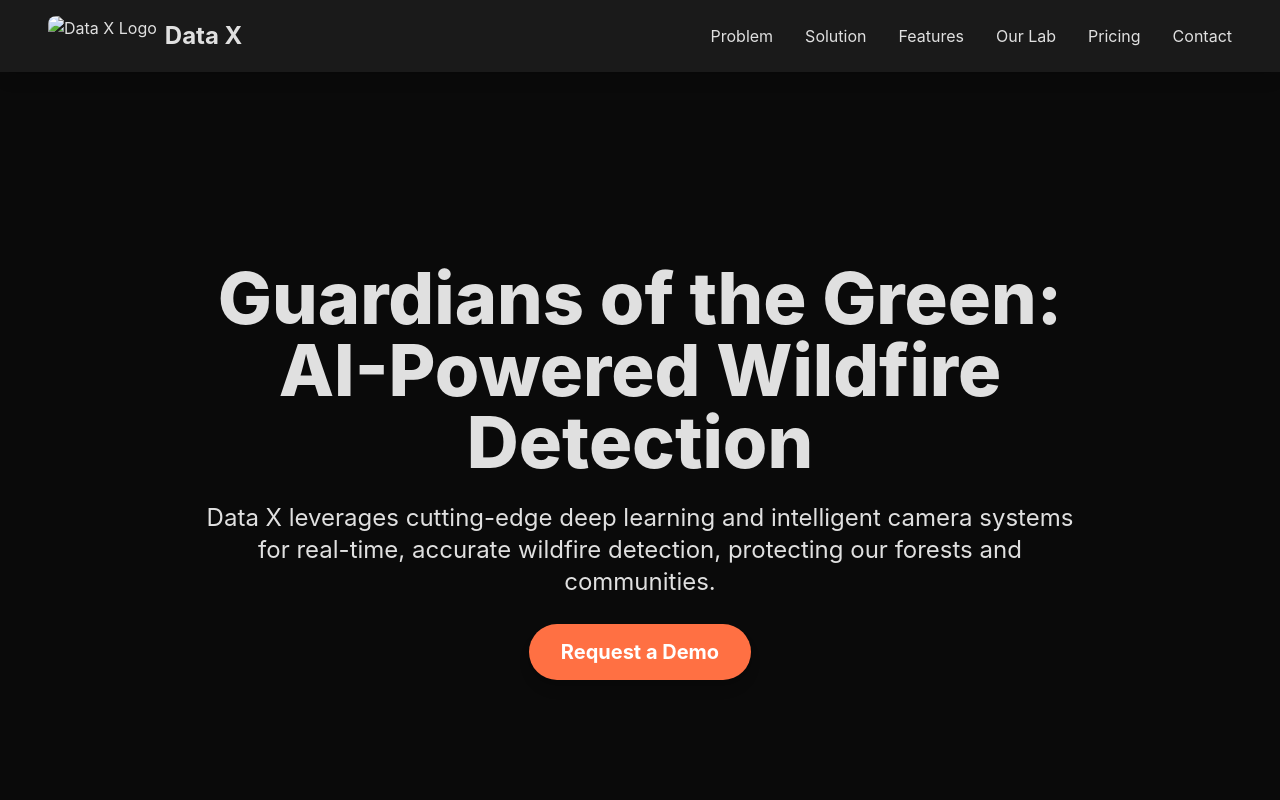
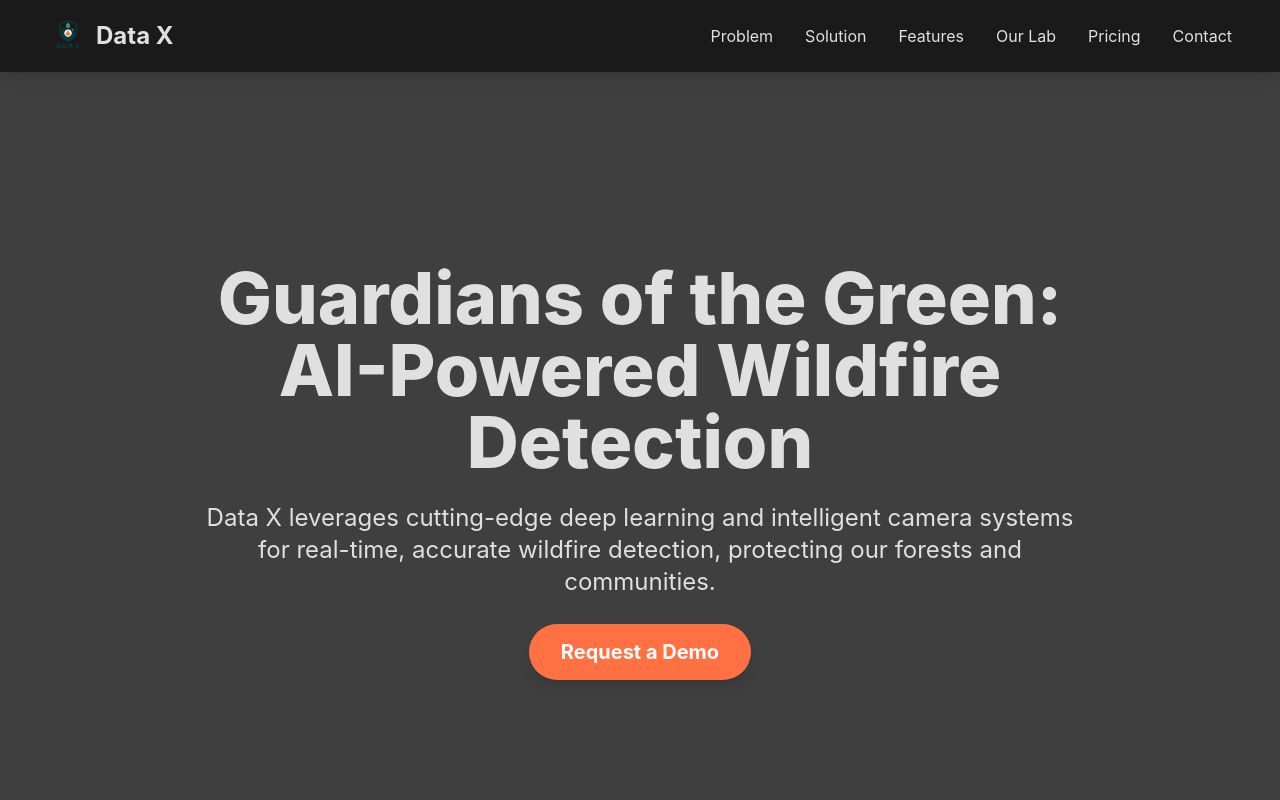
Before and after one commit to datax-official/Datax.com, a plain HTML site: page index.html in a window 1280 px wide. Shown: the top 800 px of the page. Drawn offline with nearby package versions, Linux system fonts and the light colour scheme; the site is published under a folder, as on GitHub Pages, so addresses that start at the root find nothing.

Commit message:
Update index.html

```diff
--- a/index.html
+++ b/index.html
@@ -62,7 +62,7 @@
         <nav class="container mx-auto flex justify-between items-center">
 
 <a href="#hero" class="flex items-center space-x-2">
-                <img src="/images/logo.png" alt="Data X Logo" class="h-10 rounded-lg">
+                <img src="./images/logo.png" alt="Data X Logo" class="h-10 rounded-lg">
                 <span class="text-2xl font-bold text-datax-light-text">Data X</span>
             </a>
 
@@ -94,7 +94,7 @@
 
     <main class="pt-16">
 <section id="hero" class="relative h-screen flex items-center justify-center text-center px-4 py-20 bg-cover bg-center"
-            style="background-image: url('/images/Hero%20page.png');">
+            style="background-image: url('./images/Hero%20page.png');">
             <div class="absolute inset-0 bg-black opacity-60"></div>
 <div class="z-10 max-w-4xl mx-auto">
                 <h1 class="text-5xl md:text-7xl font-extrabold text-datax-light-text leading-tight mb-6 animate-fade-in-up">
@@ -199,7 +199,7 @@
                 <p class="text-lg leading-relaxed mb-10">
                     Our dedicated team of AI researchers and engineers work tirelessly in state-of-the-art facilities to push the boundaries of wildfire detection technology. This is where the future of forest protection is forged.
                 </p>
-                <img src="/images/Data X Labs.png" alt="Data X Labs Office" class="w-full rounded-lg shadow-xl mb-10 transform hover:scale-105 transition duration-300">
+                <img src="./images/Data X Labs.png" alt="Data X Labs Office" class="w-full rounded-lg shadow-xl mb-10 transform hover:scale-105 transition duration-300">
                 <p class="text-lg leading-relaxed">
                     From deep learning model development to advanced sensor integration, Data X Labs is at the forefront of creating intelligent solutions for a safer planet.
                 </p>
```
